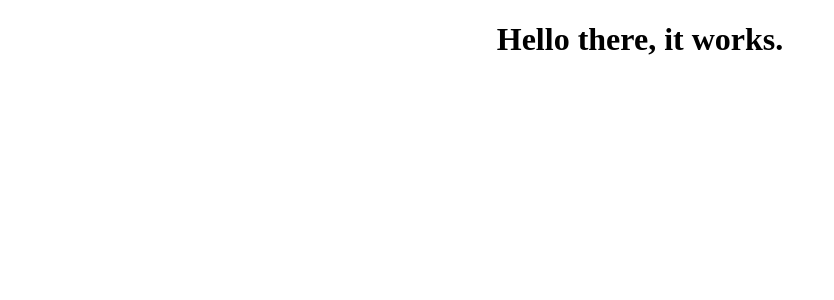
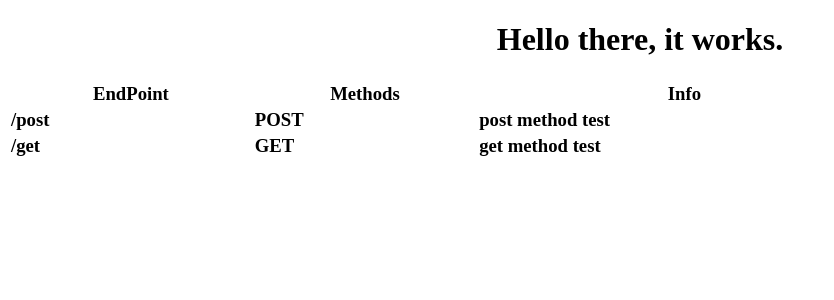
Before and after one commit to fearlessfara/gestorePersonale, a Flask app: page / in a window 1280 px wide. Shown: the top 300 px of the page, without its empty margins (0-834 px from the left). Run offline with Flask 2, Linux system fonts and the light colour scheme.

Commit message:
added homepage

```diff
--- a/app.py
+++ b/app.py
@@ -118,4 +118,4 @@ def get_lista_disponibili():
 
 
 if __name__ == '__main__':
-    app.run(host='0.0.0.0', port=80)
+    app.run(host='0.0.0.0', port=8080)
--- a/templates/index.html
+++ b/templates/index.html
@@ -6,5 +6,26 @@
 </head>
 <body>
 <center><h1>Hello there, it works.</h1></center>
+<h3>
+
+    <table style="width:70%">
+        <tr>
+            <th>EndPoint</th>
+            <th>Methods</th>
+            <th>Info</th>
+        </tr>
+        <tr>
+            <td>/post</td>
+            <td>POST</td>
+            <td>post method test</td>
+        </tr>
+        <tr>
+            <td>/get</td>
+            <td>GET</td>
+            <td>get method test</td>
+        </tr>
+    </table>
+
+</h3>
 </body>
 </html>
```
